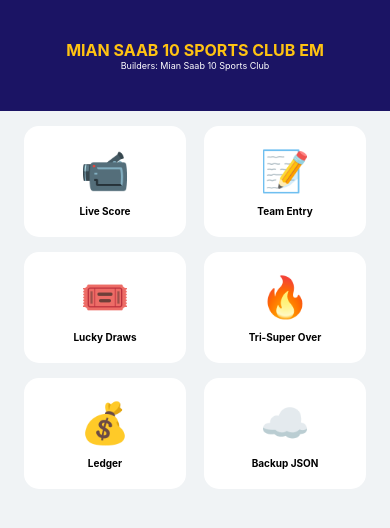
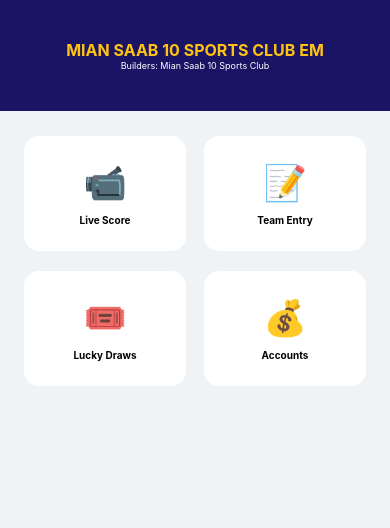
Before and after one commit to muhammadali03411728701-maker/MianSaabApp, a React Native app: screen / in a window 390 px wide. Shown: the top 528 px of the page. Built offline with nearby package versions, Linux system fonts and the light colour scheme.

Commit message:
Update App.js

```diff
--- a/App.js
+++ b/App.js
@@ -2,15 +2,14 @@ import React, { useState, useEffect } from 'react';
 import { StyleSheet, Text, View, TouchableOpacity, ScrollView, TextInput, Alert, Image, FlatList } from 'react-native';
 import AsyncStorage from '@react-native-async-storage/async-storage';
 import { Camera } from 'expo-camera';
-import { Video } from 'expo-av';
 
 export default function App() {
   const [screen, setScreen] = useState('home');
   const [clubName] = useState("MIAN SAAB 10 SPORTS CLUB EM");
   const [eventNo] = useState("73");
-  const [teams, setTeams] = useState([]);
   const [score, setScore] = useState({ r: 0, w: 0, b: 0 });
   const [decision, setDecision] = useState(null);
+  const [teams, setTeams] = useState([]);
 
   // --- Functions ---
   const applyDecision = (type, color) => {
@@ -20,7 +19,6 @@ export default function App() {
 
   return (
     <View style={styles.container}>
-      {/* HEADER */}
       <View style={styles.header}>
         <Text style={styles.clubTitle}>{clubName}</Text>
         <Text style={styles.builder}>Builders: Mian Saab 10 Sports Club</Text>
@@ -28,17 +26,14 @@ export default function App() {
 
       {screen === 'home' ? (
         <ScrollView contentContainerStyle={styles.grid}>
-          <MenuCard t="Live Score" i="📹" onPress={() => setScreen('live')} />
-          <MenuCard t="Team Entry" i="📝" onPress={() => setScreen('entry')} />
-          <MenuCard t="Lucky Draws" i="🎟️" onPress={() => Alert.alert("Lucky Draw", "Qualified!")} />
-          <MenuCard t="Tri-Super Over" i="🔥" onPress={() => Alert.alert("Tri-Over", "Ready!")} />
-          <MenuCard t="Ledger" i="💰" onPress={() => setScreen('ledger')} />
-          <MenuCard t="Backup JSON" i="☁️" onPress={() => Alert.alert("Backup", "Data Safe!")} />
+          <TouchableOpacity style={styles.card} onPress={() => setScreen('live')}><Text style={styles.icon}>📹</Text><Text style={styles.cardT}>Live Score</Text></TouchableOpacity>
+          <TouchableOpacity style={styles.card} onPress={() => setScreen('entry')}><Text style={styles.icon}>📝</Text><Text style={styles.cardT}>Team Entry</Text></TouchableOpacity>
+          <TouchableOpacity style={styles.card}><Text style={styles.icon}>🎟️</Text><Text style={styles.cardT}>Lucky Draws</Text></TouchableOpacity>
+          <TouchableOpacity style={styles.card}><Text style={styles.icon}>💰</Text><Text style={styles.cardT}>Accounts</Text></TouchableOpacity>
         </ScrollView>
       ) : (
         <View style={{flex: 1}}>
           <TouchableOpacity onPress={() => setScreen('home')} style={styles.backBtn}><Text>← Exit</Text></TouchableOpacity>
-
           {screen === 'live' && (
             <View style={styles.full}>
               <Camera style={styles.camera} type={Camera.Constants.Type.back} />
@@ -54,28 +49,11 @@ export default function App() {
               </View>
             </View>
           )}
-
-          {screen === 'entry' && (
-            <View style={styles.padding}>
-              <Text style={styles.title}>Team Registration</Text>
-              <TextInput placeholder="Team Name" style={styles.input} />
-              <TextInput placeholder="Total Fee" style={styles.input} keyboardType="numeric" />
-              <TextInput placeholder="Paid Amount" style={styles.input} keyboardType="numeric" />
-              <TouchableOpacity style={styles.saveBtn} onPress={() => Alert.alert("Success", "Saved!")}><Text style={{color:'white'}}>Save Entry</Text></TouchableOpacity>
-            </View>
-          )}
         </View>
       )}
     </View>
   );
 }
-
-const MenuCard = ({t, i, onPress}) => (
-  <TouchableOpacity style={styles.card} onPress={onPress}>
-    <Text style={{fontSize: 40}}>{i}</Text>
-    <Text style={styles.cardT}>{t}</Text>
-  </TouchableOpacity>
-);
 
 const styles = StyleSheet.create({
   container: { flex: 1, backgroundColor: '#f0f3f5' },
@@ -83,9 +61,10 @@ const styles = StyleSheet.create({
   clubTitle: { color: '#FFC312', fontSize: 16, fontWeight: 'bold', textAlign: 'center' },
   builder: { color: 'white', fontSize: 9 },
   grid: { flexDirection: 'row', flexWrap: 'wrap', justifyContent: 'space-around', padding: 15 },
-  card: { width: '45%', backgroundColor: 'white', padding: 20, borderRadius: 15, marginBottom: 15, alignItems: 'center', elevation: 5 },
-  cardT: { fontWeight: 'bold', fontSize: 10, marginTop: 10, textAlign: 'center' },
-  full: { flex: 1, backgroundColor: 'black' },
+  card: { width: '45%', backgroundColor: 'white', padding: 25, borderRadius: 15, marginVertical: 10, alignItems: 'center', elevation: 5 },
+  cardT: { fontWeight: 'bold', fontSize: 10, marginTop: 10 },
+  icon: { fontSize: 35 },
+  full: { flex: 1 },
   camera: { flex: 1 },
   scoreOverlay: { position: 'absolute', top: 50, left: 20, backgroundColor: 'rgba(0,0,0,0.6)', padding: 15, borderRadius: 10 },
   ovText: { color: '#FFC312', fontSize: 10 },
@@ -94,9 +73,5 @@ const styles = StyleSheet.create({
   ctrl: { backgroundColor: 'white', padding: 15, borderRadius: 10, width: 60, alignItems: 'center' },
   decBox: { position: 'absolute', top: '35%', width: '100%', padding: 40, alignItems: 'center' },
   decText: { fontSize: 50, color: 'white', fontWeight: 'bold' },
-  padding: { padding: 30 },
-  title: { fontSize: 20, fontWeight: 'bold', marginBottom: 20, color: '#1B1464' },
-  input: { borderBottomWidth: 1, borderColor: '#ccc', marginBottom: 20, padding: 10 },
-  saveBtn: { backgroundColor: '#27ae60', padding: 15, borderRadius: 10, alignItems: 'center' },
   backBtn: { marginTop: 50, marginLeft: 20, fontWeight: 'bold' }
 });
```
